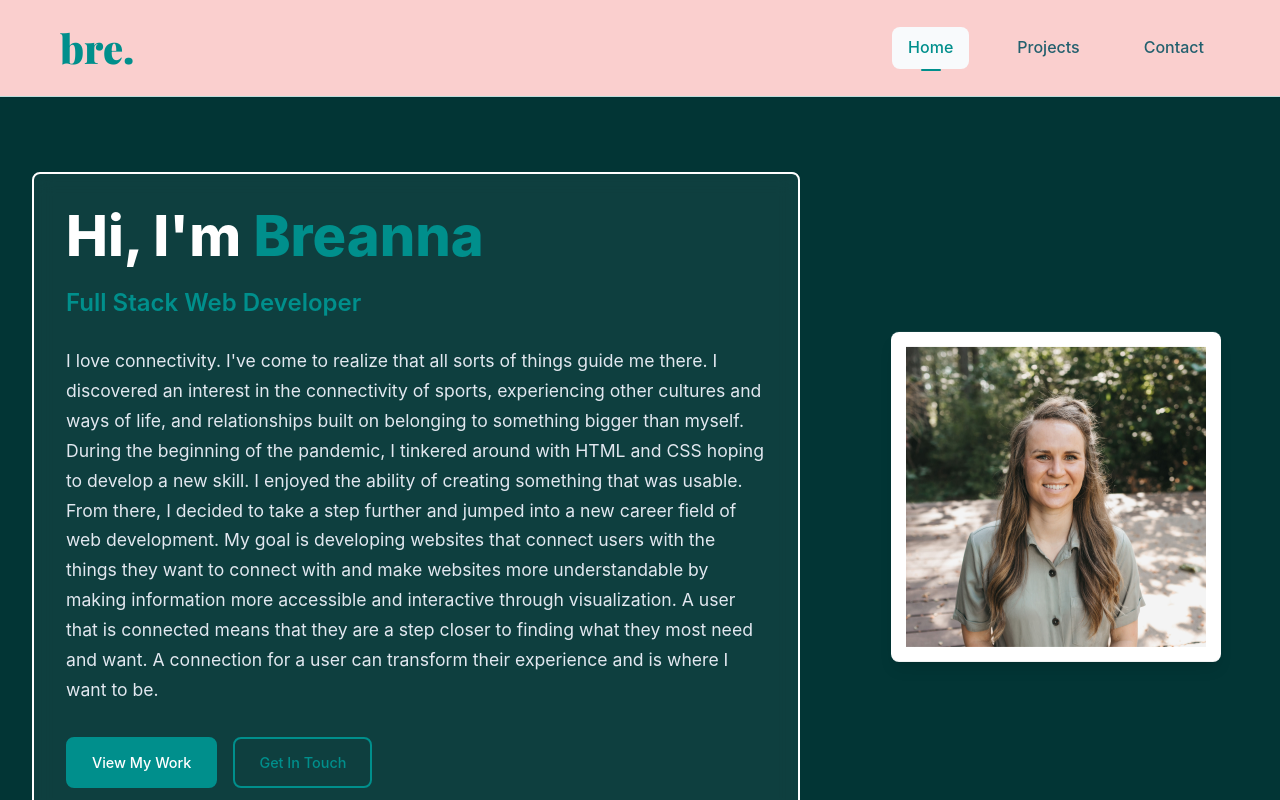
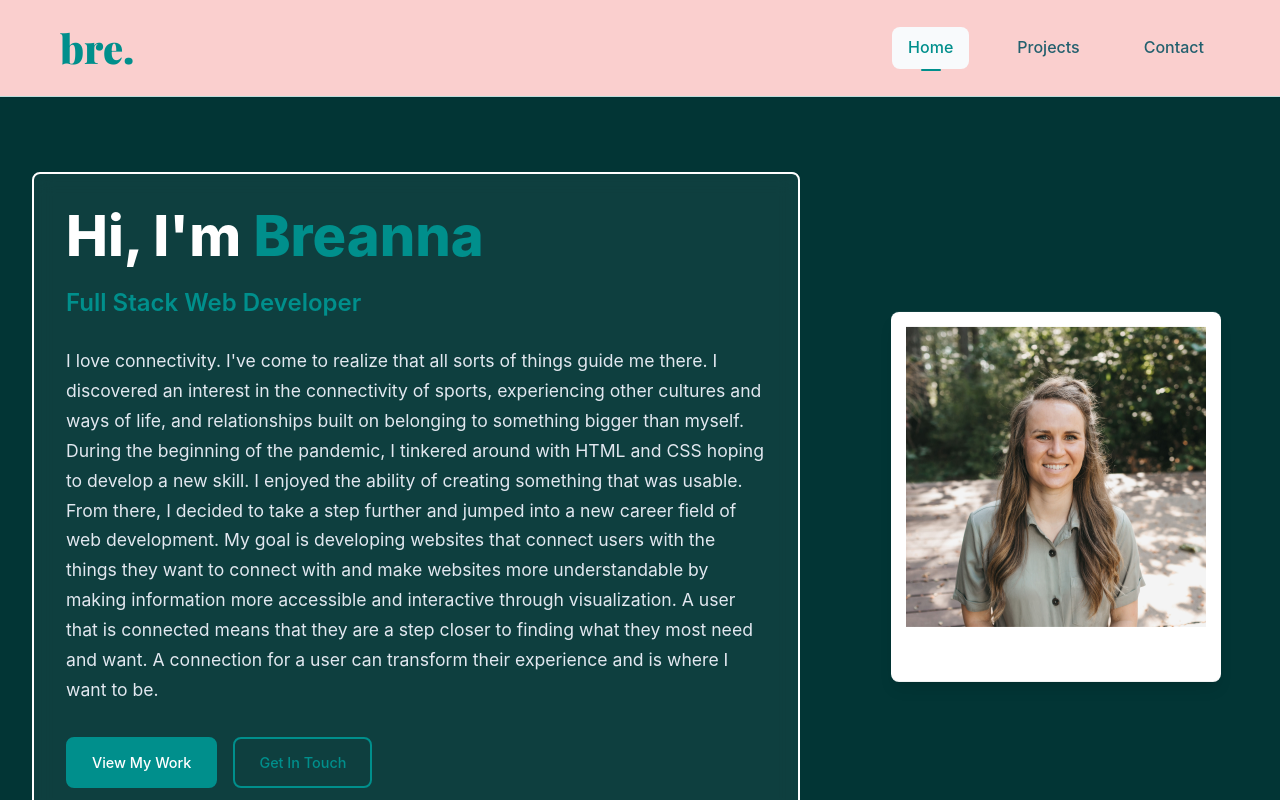
Before and after one commit to Bre-Wonder/my-portfolio, a React (Create React App) app: page / in a window 1280 px wide. Shown: the top 800 px of the page. Built offline with nearby package versions, Linux system fonts and the light colour scheme; a web font is replaced by a local one.

Commit message:
added more white background underneath portfolio photo

```diff
--- a/src/components/Home.css
+++ b/src/components/Home.css
@@ -120,7 +120,7 @@
 }
 
 .profile-photo-wrapper {
-  padding: 15px;
+  padding: 15px 15px 55px 15px;
   background: white;
   border-radius: 8px;
   box-shadow: var(--shadow-lg);
```
